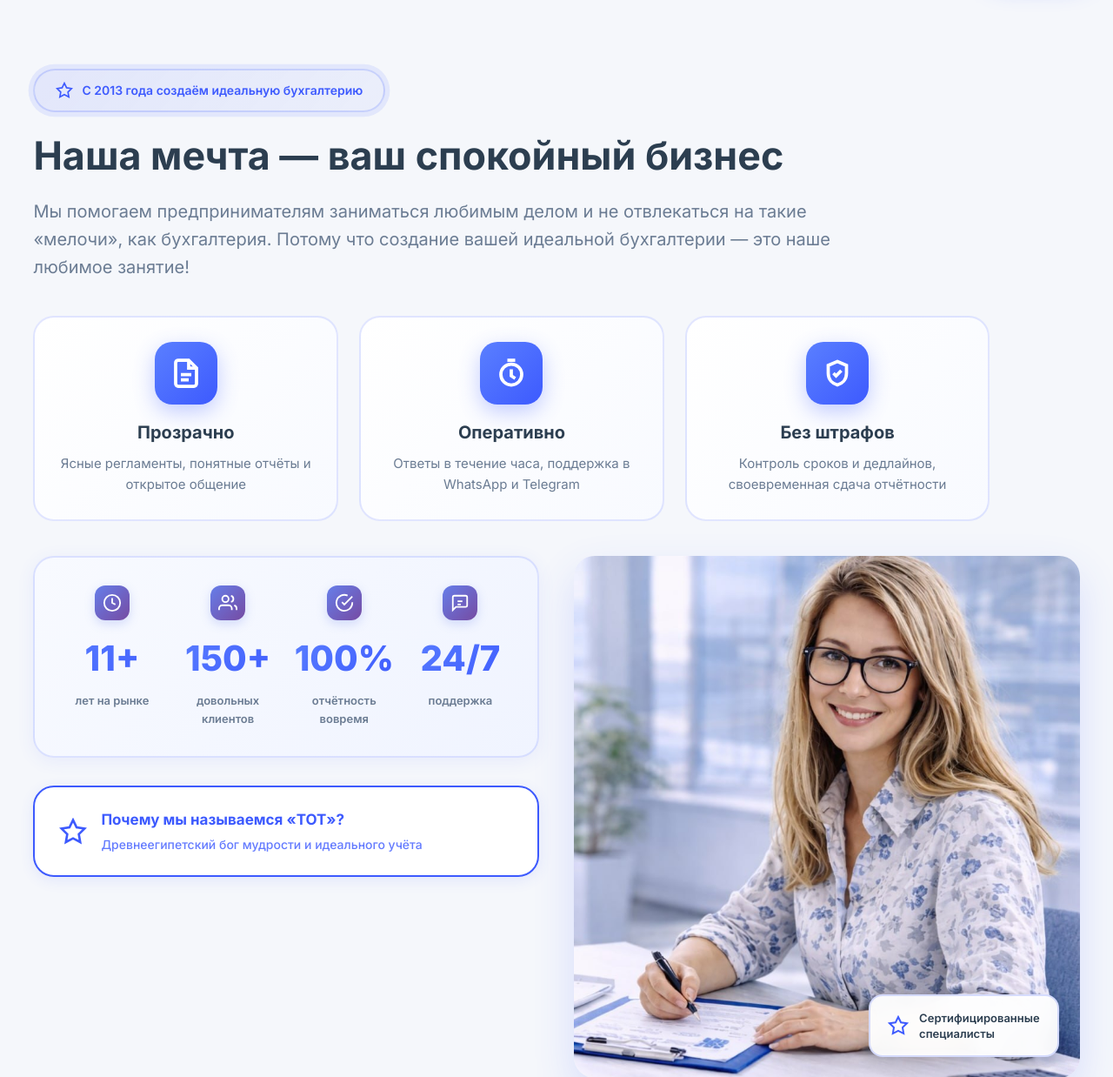
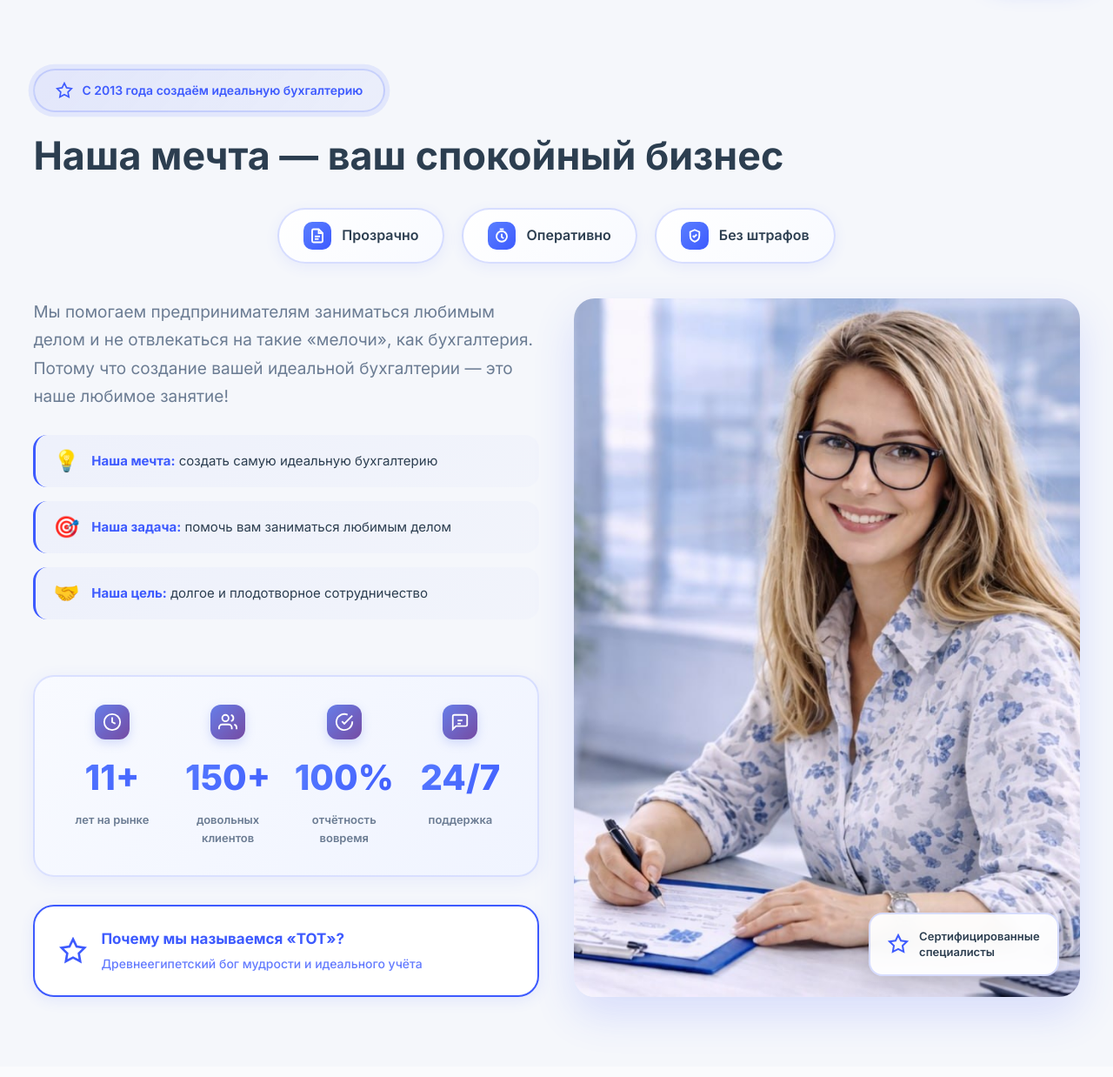
Before and after one commit to KoboSteruS/TOT, a Flask app: page / in a window 1280 px wide. Shown: the part 801-2039 px from the top of the page at 87% size. Run offline with Flask 3, Linux system fonts and the light colour scheme.

Commit message:
refactor: новая структура блока О нас как на референсе
Изменения:

- Плашка вверху

- Заголовок H2

- 3 бейджа принципов (Прозрачно, Оперативно, Без штрафов) сразу под заголовком

- Двухколоночный layout: слева контент, справа фото

- Слева: subtitle с мечтой/задачей/целью, цифры, модалка

- Бейджи принципов: компактные, с иконками, hover меняет цвет

- Блок values с эмодзи: мечта 💡, задача 🎯, цель 🤝

- Эффект смещения вправо при hover на values

Made-with: Cursor

```diff
--- a/static/styles.css
+++ b/static/styles.css
@@ -87,98 +87,113 @@ a {
   height: 20px;
 }
 
-.about-principles {
+.about-principles-top {
+  display: flex;
+  justify-content: center;
+  gap: 20px;
+  margin: 32px 0 40px;
+  flex-wrap: wrap;
+}
+
+.principle-badge {
+  display: inline-flex;
+  align-items: center;
+  gap: 12px;
+  padding: 14px 28px;
+  background: linear-gradient(135deg, #fff 0%, #f8faff 100%);
+  border: 2px solid rgba(61, 90, 254, .2);
+  border-radius: 50px;
+  font-weight: 600;
+  font-size: 16px;
+  color: var(--text);
+  transition: all .3s ease;
+  box-shadow: 0 4px 16px rgba(61, 90, 254, .08);
+}
+
+.principle-badge:hover {
+  transform: translateY(-4px);
+  box-shadow: 0 8px 24px rgba(61, 90, 254, .2);
+  border-color: var(--primary);
+  background: var(--gradient-primary);
+  color: #fff;
+}
+
+.principle-badge-icon {
+  width: 32px;
+  height: 32px;
+  border-radius: 10px;
+  background: var(--gradient-primary);
+  display: flex;
+  align-items: center;
+  justify-content: center;
+  color: #fff;
+  flex-shrink: 0;
+  transition: all .3s ease;
+}
+
+.principle-badge:hover .principle-badge-icon {
+  background: #fff;
+  color: var(--primary);
+}
+
+.principle-badge-icon svg {
+  width: 18px;
+  height: 18px;
+}
+
+.principle-badge span {
+  white-space: nowrap;
+}
+
+.about-subtitle {
+  margin-bottom: 32px;
+}
+
+.subtitle-text {
+  font-size: clamp(17px, 2vw, 19px);
+  line-height: 1.7;
+  color: var(--muted);
+  margin: 0 0 28px;
+}
+
+.about-values {
   display: grid;
-  grid-template-columns: repeat(3, 1fr);
-  gap: 24px;
-  margin: 40px 0;
-  max-width: 1100px;
-}
-
-.principle-item {
-  background: linear-gradient(135deg, #fff 0%, #f8faff 100%);
-  border: 2px solid rgba(61, 90, 254, .15);
-  border-radius: var(--radius-lg);
-  padding: 28px;
-  display: flex;
-  flex-direction: column;
-  align-items: center;
-  text-align: center;
-  transition: all .4s ease;
-  position: relative;
-  overflow: hidden;
-}
-
-.principle-item::before {
-  content: '';
-  position: absolute;
-  top: 0;
-  left: 0;
-  right: 0;
-  bottom: 0;
-  background: linear-gradient(135deg, rgba(61, 90, 254, .05) 0%, rgba(61, 90, 254, .02) 100%);
-  opacity: 0;
-  transition: opacity .4s ease;
-}
-
-.principle-item:hover {
-  transform: translateY(-8px);
-  box-shadow: 0 16px 40px rgba(61, 90, 254, .2);
-  border-color: var(--primary);
-}
-
-.principle-item:hover::before {
-  opacity: 1;
-}
-
-.principle-icon {
-  width: 72px;
-  height: 72px;
-  border-radius: 20px;
-  background: var(--gradient-primary);
-  display: flex;
-  align-items: center;
-  justify-content: center;
-  color: #fff;
-  margin-bottom: 20px;
-  box-shadow: 0 8px 24px rgba(61, 90, 254, .3);
-  transition: all .4s ease;
-  position: relative;
-  z-index: 1;
-}
-
-.principle-item:hover .principle-icon {
-  transform: scale(1.1) rotate(5deg);
-  box-shadow: 0 12px 32px rgba(61, 90, 254, .4);
-}
-
-.principle-icon svg {
-  width: 36px;
-  height: 36px;
-}
-
-.principle-content {
-  position: relative;
-  z-index: 1;
-}
-
-.principle-content h3 {
-  margin: 0 0 12px;
-  font-size: 20px;
-  font-weight: 700;
-  color: var(--text);
-  transition: color .3s ease;
-}
-
-.principle-item:hover .principle-content h3 {
-  color: var(--primary);
-}
-
-.principle-content p {
+  grid-template-columns: 1fr;
+  gap: 16px;
+}
+
+.value-item {
+  display: flex;
+  align-items: flex-start;
+  gap: 14px;
+  padding: 18px 20px;
+  background: linear-gradient(135deg, rgba(61, 90, 254, .04) 0%, rgba(61, 90, 254, .02) 100%);
+  border-radius: var(--radius);
+  border-left: 3px solid var(--primary);
+  transition: all .3s ease;
+}
+
+.value-item:hover {
+  background: linear-gradient(135deg, rgba(61, 90, 254, .08) 0%, rgba(61, 90, 254, .04) 100%);
+  transform: translateX(4px);
+}
+
+.value-icon {
+  font-size: 24px;
+  flex-shrink: 0;
+  line-height: 1;
+}
+
+.value-item p {
   margin: 0;
   font-size: 15px;
   line-height: 1.6;
-  color: var(--muted);
+  color: var(--text);
+}
+
+.value-item strong {
+  color: var(--primary);
+  font-weight: 700;
 }
 
 .modal-lead {
--- a/templates/index.html
+++ b/templates/index.html
@@ -77,12 +77,12 @@
           </svg>
           <span>С 2013 года создаём идеальную бухгалтерию</span>
         </div>
+
         <h2>Наша мечта — ваш спокойный бизнес</h2>
-        <p class="lead">Мы помогаем предпринимателям заниматься любимым делом и не отвлекаться на такие «мелочи», как бухгалтерия. Потому что создание вашей идеальной бухгалтерии — это наше любимое занятие!</p>
-
-        <div class="about-principles">
-          <div class="principle-item">
-            <div class="principle-icon">
+
+        <div class="about-principles-top">
+          <div class="principle-badge">
+            <div class="principle-badge-icon">
               <svg viewBox="0 0 24 24" fill="none" stroke="currentColor" stroke-width="2.5">
                 <path d="M14 2H6a2 2 0 0 0-2 2v16a2 2 0 0 0 2 2h12a2 2 0 0 0 2-2V8z"/>
                 <path d="M14 2v6h6"/>
@@ -90,42 +90,52 @@
                 <path d="M8 17h6"/>
               </svg>
             </div>
-            <div class="principle-content">
-              <h3>Прозрачно</h3>
-              <p>Ясные регламенты, понятные отчёты и открытое общение</p>
-            </div>
-          </div>
-
-          <div class="principle-item">
-            <div class="principle-icon">
+            <span>Прозрачно</span>
+          </div>
+
+          <div class="principle-badge">
+            <div class="principle-badge-icon">
               <svg viewBox="0 0 24 24" fill="none" stroke="currentColor" stroke-width="2.5">
                 <circle cx="12" cy="13" r="8"/>
                 <path d="M12 9v5l3 2"/>
                 <path d="M9 2h6"/>
               </svg>
             </div>
-            <div class="principle-content">
-              <h3>Оперативно</h3>
-              <p>Ответы в течение часа, поддержка в WhatsApp и Telegram</p>
-            </div>
-          </div>
-
-          <div class="principle-item">
-            <div class="principle-icon">
+            <span>Оперативно</span>
+          </div>
+
+          <div class="principle-badge">
+            <div class="principle-badge-icon">
               <svg viewBox="0 0 24 24" fill="none" stroke="currentColor" stroke-width="2.5">
                 <path d="M12 3l7 3v6c0 5-3.4 8-7 9-3.6-1-7-4-7-9V6l7-3z"/>
                 <path d="M9 12l2 2 4-4"/>
               </svg>
             </div>
-            <div class="principle-content">
-              <h3>Без штрафов</h3>
-              <p>Контроль сроков и дедлайнов, своевременная сдача отчётности</p>
-            </div>
+            <span>Без штрафов</span>
           </div>
         </div>
 
         <div class="about-content">
           <div class="about-main">
+            <div class="about-subtitle">
+              <p class="subtitle-text">Мы помогаем предпринимателям заниматься любимым делом и не отвлекаться на такие «мелочи», как бухгалтерия. Потому что создание вашей идеальной бухгалтерии — это наше любимое занятие!</p>
+
+              <div class="about-values">
+                <div class="value-item">
+                  <div class="value-icon">💡</div>
+                  <p><strong>Наша мечта:</strong> создать самую идеальную бухгалтерию</p>
+                </div>
+                <div class="value-item">
+                  <div class="value-icon">🎯</div>
+                  <p><strong>Наша задача:</strong> помочь вам заниматься любимым делом</p>
+                </div>
+                <div class="value-item">
+                  <div class="value-icon">🤝</div>
+                  <p><strong>Наша цель:</strong> долгое и плодотворное сотрудничество</p>
+                </div>
+              </div>
+            </div>
+
             <div class="about-stats-compact">
               <div class="stat-compact">
                 <div class="stat-icon-mini">
```
